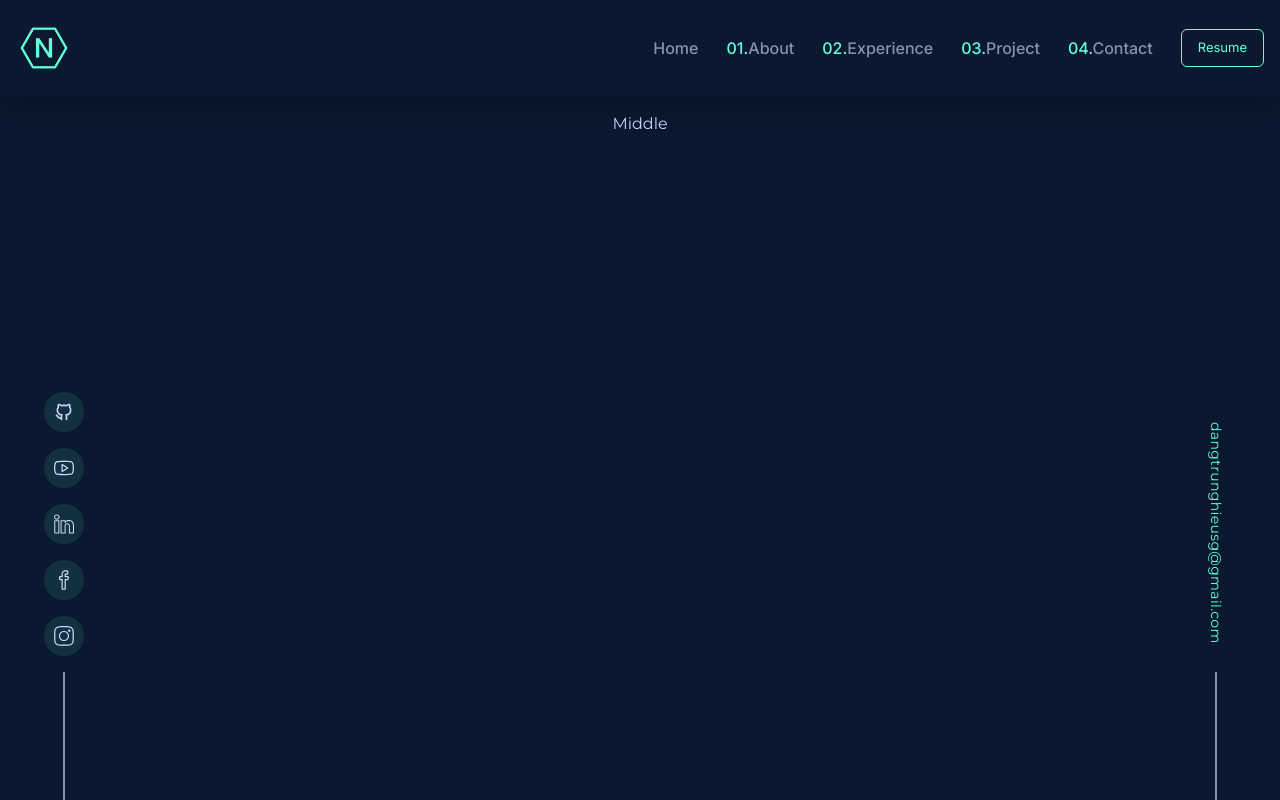
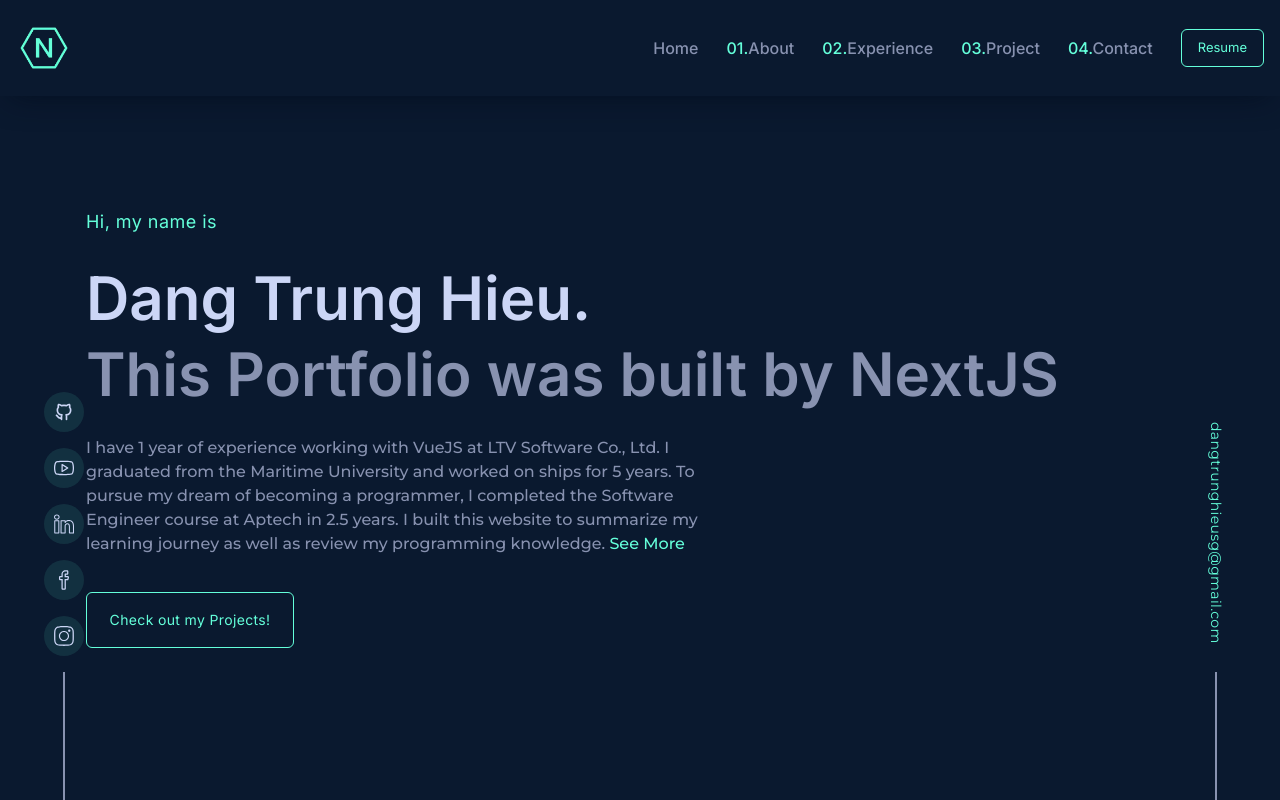
Before and after one commit to Trung-Hieu-Dev/nextjs-portfolio, a Next.js app: page / in a window 1280 px wide. Built offline with nearby package versions, Linux system fonts and the light colour scheme.

Commit message:
Banner Section

```diff
--- /dev/null
+++ b/components/About.tsx
@@ -0,0 +1,11 @@
+import React from "react";
+
+const About = () => {
+  return (
+    <div>
+      <h1>About Page</h1>
+    </div>
+  );
+};
+
+export default About;
--- /dev/null
+++ b/components/Banner.tsx
@@ -0,0 +1,65 @@
+import React from "react";
+import { motion } from "framer-motion";
+
+const Banner = () => {
+  return (
+    <section
+      id="home"
+      className="max-w-contentContainer mx-auto py-10 mdl:py-24 flex flex-col gap-4 lgl:gap-8 mdl:px-10 xl:px-4"
+    >
+      <motion.h3
+        initial={{ y: 10, opacity: 0 }}
+        animate={{ y: 0, opacity: 1 }}
+        transition={{ duration: 0.5, delay: 0.6 }}
+        className="text-lg font-titleFont tracking-wide text-textGreen"
+      >
+        Hi, my name is
+      </motion.h3>
+      <motion.h1
+        initial={{ y: 10, opacity: 0 }}
+        animate={{ y: 0, opacity: 1 }}
+        transition={{ duration: 0.5, delay: 0.7 }}
+        className="text-4xl lgl:text-6xl font-semibold font-titleFont flex flex-col"
+      >
+        Dang Trung Hieu.{" "}
+        <span className="text-textDark mt-2 lgl:mt-4">
+          This Portfolio was built by NextJS
+        </span>
+      </motion.h1>
+      <motion.p
+        initial={{ y: 10, opacity: 0 }}
+        animate={{ y: 0, opacity: 1 }}
+        transition={{ duration: 0.5, delay: 0.8 }}
+        className="text-base md:max-w-[650px] text-textDark font-medium"
+      >
+        {" "}
+        I have 1 year of experience working with VueJS at LTV Software Co., Ltd.
+        I graduated from the Maritime University and worked on ships for 5
+        years. To pursue my dream of becoming a programmer, I completed the
+        Software Engineer course at Aptech in 2.5 years. I built this website to
+        summarize my learning journey as well as review my programming
+        knowledge.{" "}
+        <a href="#">
+          <span className="text-textGreen inline-flex relative cursor-pointer h-7 overflow-x-hidden group">
+            See More
+            <span
+              className="absolute w-full h-[1px] bg-textGreen left-0 bottom-1 -translate-x-[110%]
+            group-hover:translate-x-0 transition-transform duration-500"
+            ></span>
+          </span>
+        </a>
+      </motion.p>
+      <motion.button
+        initial={{ y: 10, opacity: 0 }}
+        animate={{ y: 0, opacity: 1 }}
+        transition={{ duration: 0.5, delay: 0.8 }}
+        className="w-52 h-14 text-sm font-titleFont border border-textGreen rounded-md text-textGreen
+      tracking-wide hover:bg-hoverColor duration-300"
+      >
+        Check out my Projects!
+      </motion.button>
+    </section>
+  );
+};
+
+export default Banner;
--- a/pages/index.tsx
+++ b/pages/index.tsx
@@ -4,6 +4,7 @@
 import Navbar from "@/components/Navbar";
 import RightSide from "@/components/RightSide";
 import LeftSide from "@/components/LeftSide";
+import Banner from "@/components/Banner";
 
 export default function Home() {
   return (
@@ -26,7 +27,16 @@
           >
             <LeftSide />
           </motion.div>
-          <div className="h-[88vh] mx-auto p-4">Middle</div>
+          <div className="h-[88vh] w-full mx-auto p-4">
+            {/* Banner  */}
+            <Banner />
+            {/* About  */}
+            {/* Experience  */}
+            {/* Projects  */}
+            {/* Archive  */}
+            {/* Contact  */}
+            {/* Footer  */}
+          </div>
           <motion.div
             initial={{ opacity: 0 }}
             animate={{ opacity: 1 }}
```
